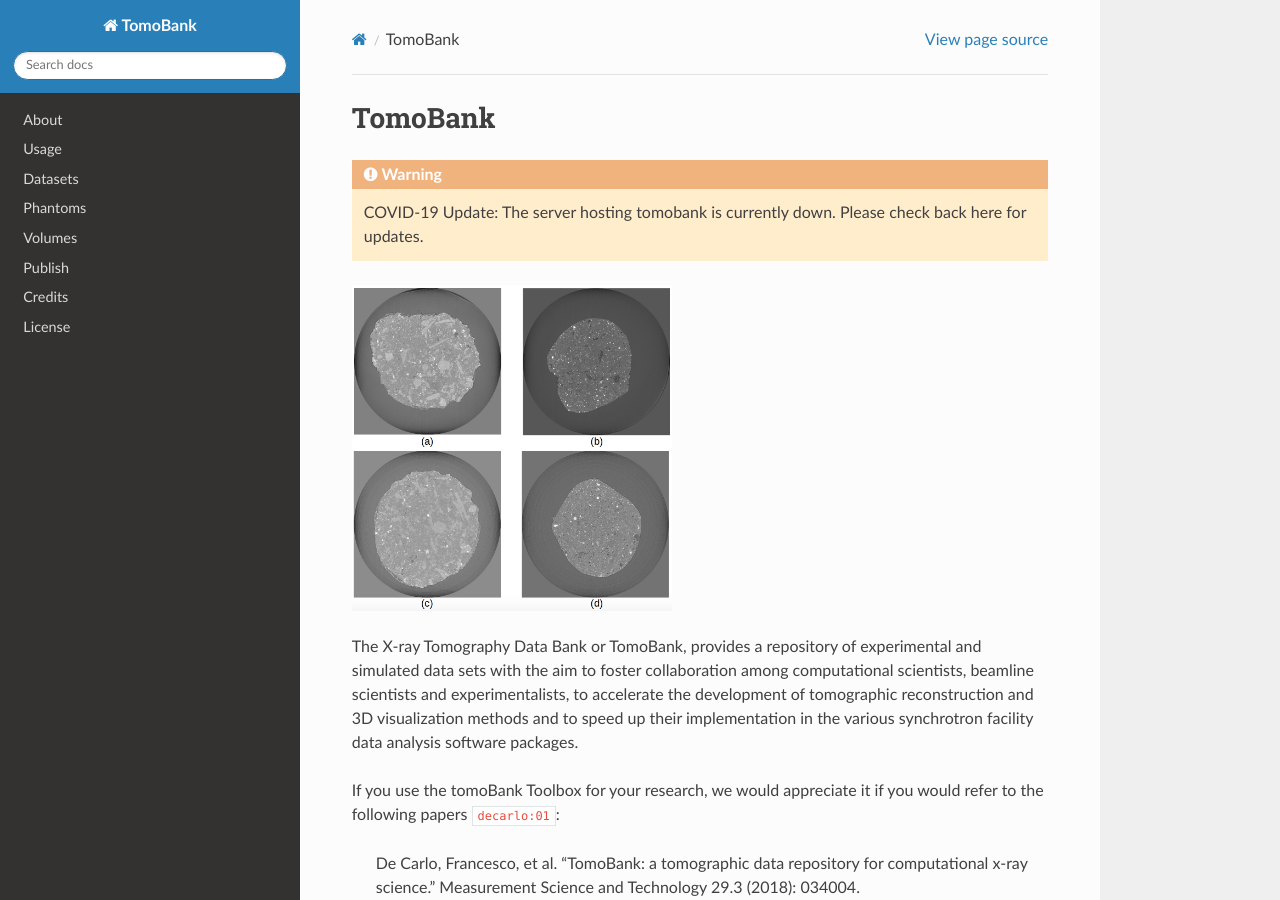
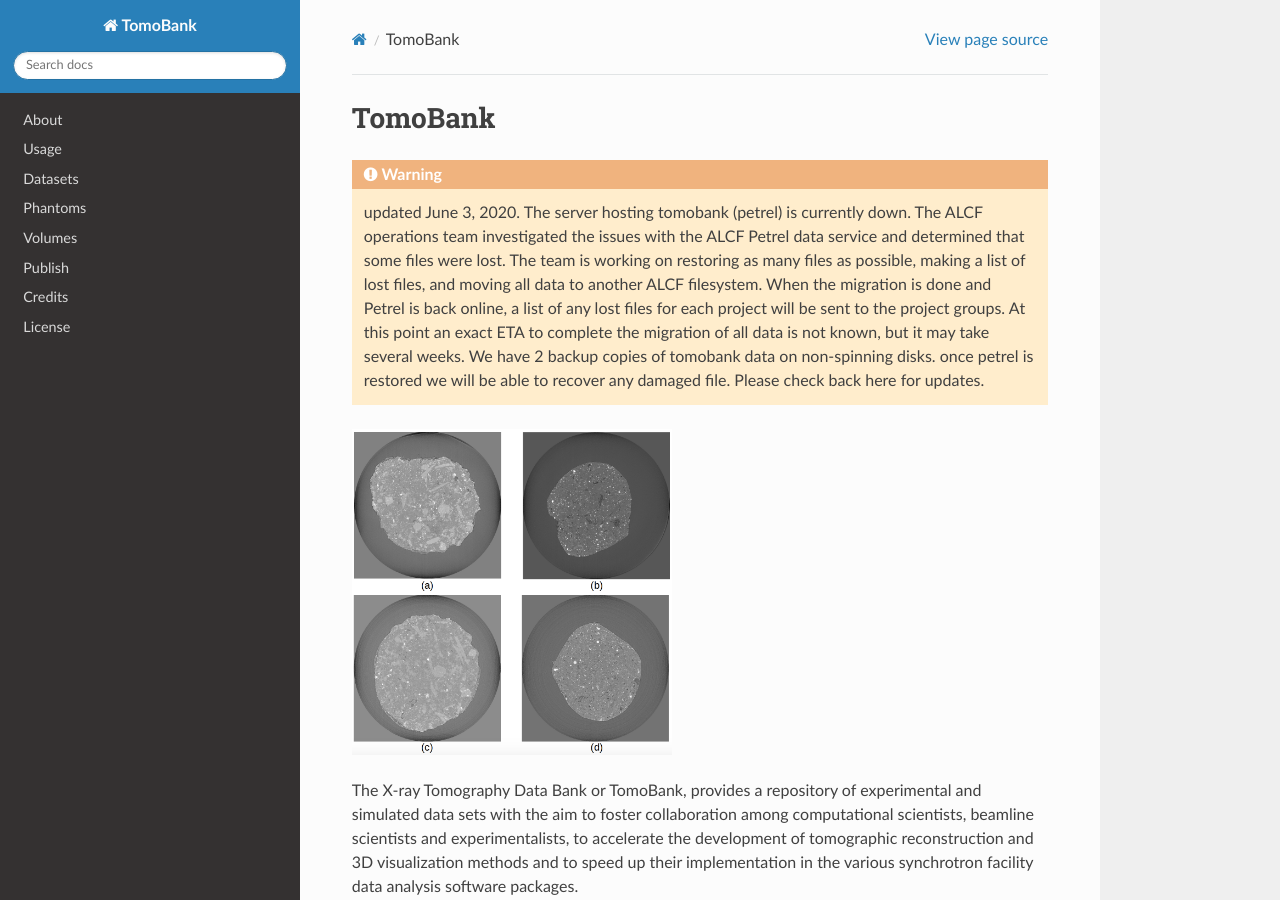
Before and after one commit to tomography/tomobank, a Sphinx documentation site: the page built from docs/index.rst, in a window 1280 px wide and 900 px high. Built offline with Sphinx 7.4.7 and the Read the Docs theme 2.0.0, drawn with Linux system fonts in a browser that asks for light colours; cross-references to code outside the pages are shown as plain code.

Commit message:
petrel status update

```diff
--- a/docs/index.rst
+++ b/docs/index.rst
@@ -2,7 +2,8 @@
 TomoBank
 ========
 
-.. warning:: COVID-19 Update: The server hosting tomobank is currently down. Please check back here for updates.
+.. warning:: updated June 3, 2020. The server hosting tomobank (petrel) is currently down. The ALCF operations team investigated the issues with the ALCF Petrel data service and determined that some files were lost. The team is working on restoring as many files as possible, making a list of lost files, and moving all data to another ALCF filesystem. When the migration is done and Petrel is back online, a list of any lost files for each project will be sent to the project groups. At this point an exact ETA to complete the migration of all data is not known, but it may take several weeks. We have 2 backup copies of tomobank data on non-spinning disks. once petrel is restored we will be able to recover any damaged file. Please check back here for updates.
+
 
 .. image:: source/img/tomobank-logo.png
    :width: 320px
```
